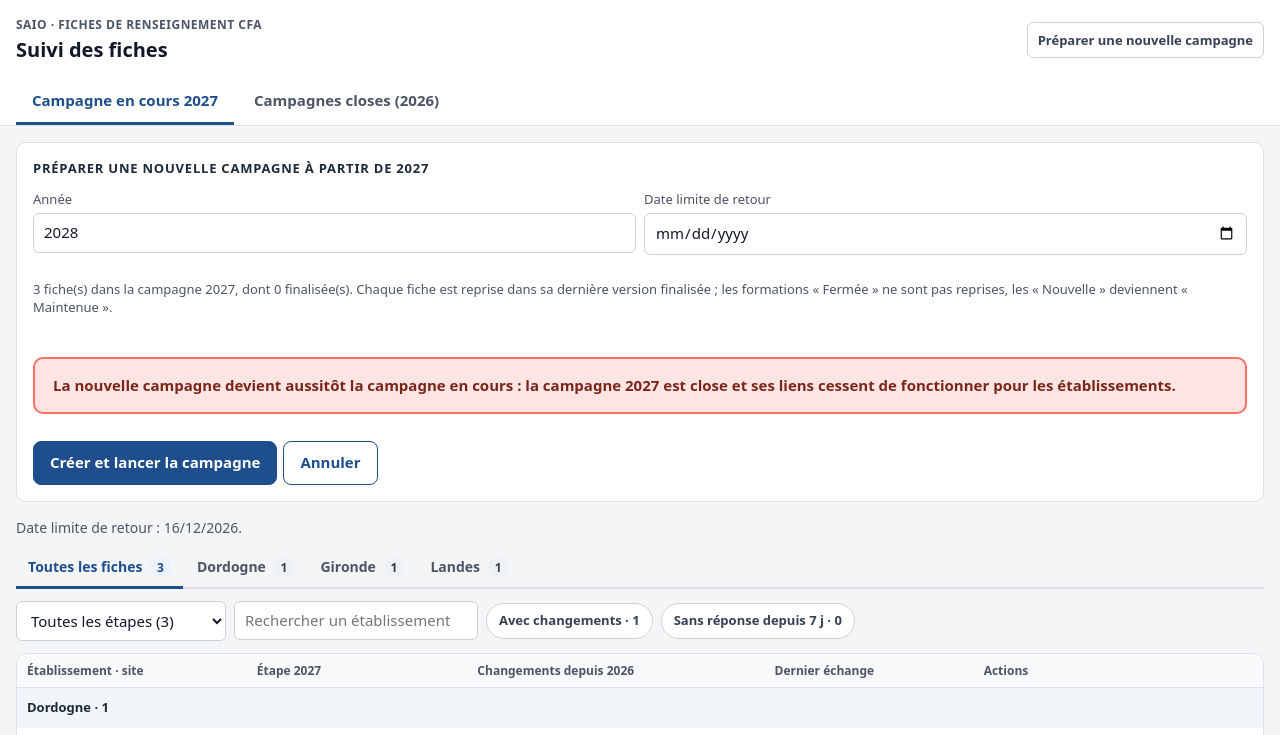
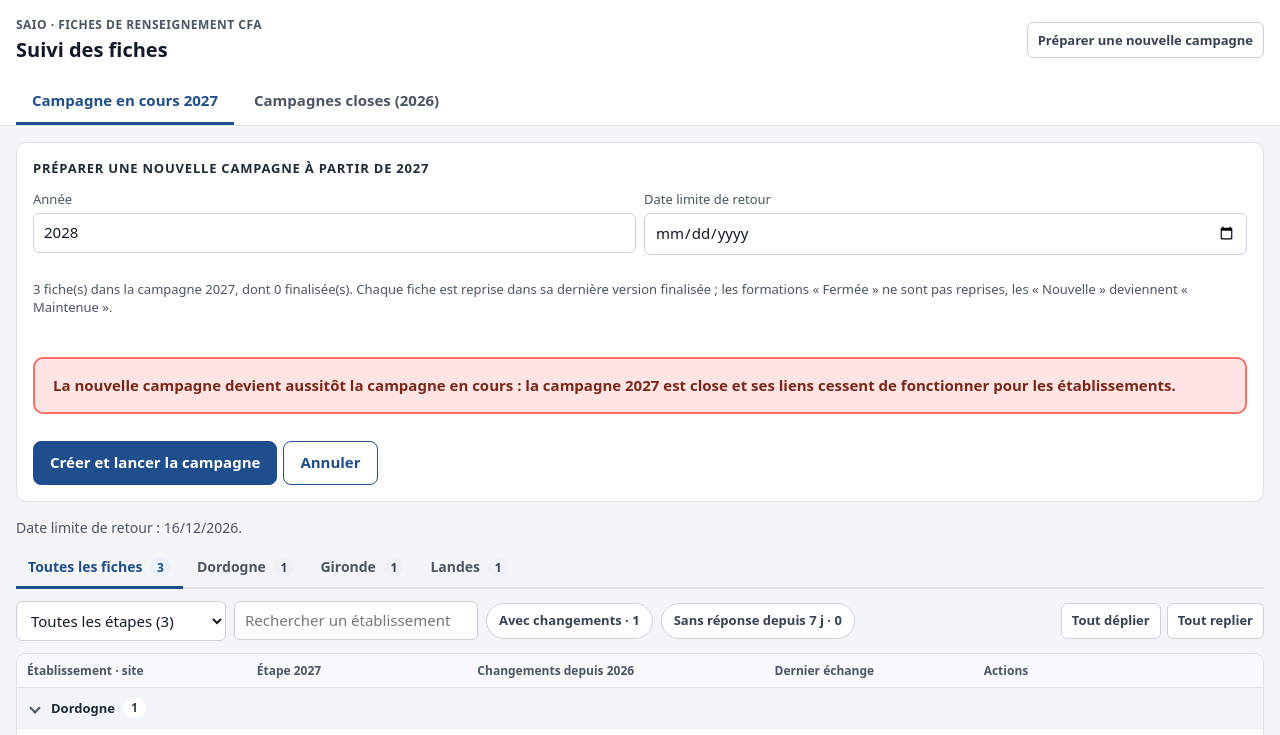
Before and after one commit to brunomauneau-dev/catalogue-CFA, a plain HTML site: page suivi.html in a window 1280 px wide. Both pictures are taken after a click on the button "Préparer une nouvelle campagne". Shown: the top 735 px of the page. Drawn offline with Linux system fonts and the light colour scheme.

Commit message:
Suivi : départements repliables dans « Toutes les fiches » (tout déplier / tout replier)
Co-Authored-By: Claude Opus 5.5 <noreply@anthropic.com>
Claude-Session: https://claude.ai/code/session_016jAg3zBa8RbAq6Y7nuW4RT

```diff
--- a/suivi.css
+++ b/suivi.css
@@ -49,3 +49,9 @@ header .contenu.large{max-width:1400px}
 .onglets-p button{font:inherit;font-size:15px;font-weight:600;color:var(--doux);background:none;border:0;border-bottom:3px solid transparent;padding:10px 16px;min-height:44px;cursor:pointer}
 .onglets-p button[aria-selected="true"]{color:var(--bleu);border-bottom-color:var(--bleu)}
 .onglets-p button:hover{color:var(--bleu)}
+tr.dep td{padding:0}
+.dep-pli{display:flex;align-items:center;gap:8px;width:100%;font:inherit;font-size:13px;font-weight:700;color:#1F2A37;background:none;border:0;padding:10px;min-height:40px;cursor:pointer;text-align:left}
+.dep-pli:hover{background:#E8EDF5}
+.dep-pli .chevron{width:8px;height:8px;border-right:2px solid var(--doux);border-bottom:2px solid var(--doux);transform:rotate(-45deg);margin:0 4px}
+.dep-pli[aria-expanded="true"] .chevron{transform:rotate(45deg)}
+.dep-pli .nb{font-size:12px;font-weight:600;background:#fff;color:#364152;border-radius:999px;padding:1px 8px}
--- a/suivi.js
+++ b/suivi.js
@@ -13,6 +13,7 @@ const JOUR = 86400;
 
 let D = { fiches: [], formations: [], contacts: [], accomp: [], corresp: [], campagnes: [] };
 let CAMP = null, FILTRE = { etape: "", dep: "", texte: "", retard: false }, OUVERTE = null, MSG = null;
+let REPLIES = new Set(); // départements repliés dans « Toutes les fiches »
 let VUE = null, ONGLET = "encours", ARCH = null; // fiche affichée dans le formulaire lié ; onglet en cours / closes
 let PANNEAU = null; // "nouvelle" (préparer la campagne suivante) ou "activer" (confirmation)
 
@@ -157,7 +158,8 @@ function afficher() {
     ${close ? "" : `<select id="fEtape" aria-label="Étape">${ETATS.map(([v, lib]) => `<option value="${v}"${FILTRE.etape === v ? " selected" : ""}>${lib} (${v === "" ? dansDep().length : n(v)})</option>`).join("")}</select>`}
     <input id="fTexte" placeholder="Rechercher un établissement" aria-label="Rechercher" value="${esc(FILTRE.texte)}">
     <button class="puce-filtre" data-avec-ch="1" aria-pressed="${!!FILTRE.ch}">Avec changements · ${nbChg()}</button>
-    ${close ? "" : `<button class="puce-filtre${nbRetard() ? " alerte-filtre" : ""}" data-retard="1" aria-pressed="${FILTRE.retard}">Sans réponse depuis 7 j · ${nbRetard()}</button>`}</div>`;
+    ${close ? "" : `<button class="puce-filtre${nbRetard() ? " alerte-filtre" : ""}" data-retard="1" aria-pressed="${FILTRE.retard}">Sans réponse depuis 7 j · ${nbRetard()}</button>`}
+    ${FILTRE.dep ? "" : `<span class="boutons" style="margin-left:auto"><button class="mini" data-tout-dep="ouvrir">Tout déplier</button><button class="mini" data-tout-dep="replier">Tout replier</button></span>`}</div>`;
   const garde = l => {
     const e = et(l);
     if (FILTRE.etape !== "") { const [a, b] = FILTRE.etape.split("-").map(Number); if (e < a || e > (b ?? a)) return false; }
@@ -171,7 +173,12 @@ function afficher() {
   let corps = "", depCourant = null;
   for (const l of vis) {
     const dep = l.f.Departement || "Sans département";
-    if (!FILTRE.dep && dep !== depCourant) { depCourant = dep; corps += `<tr class="dep"><td colspan="5">${esc(dep)} · ${vis.filter(x => (x.f.Departement || "Sans département") === dep).length}</td></tr>`; }
+    if (!FILTRE.dep && dep !== depCourant) {
+      depCourant = dep;
+      const ouvert = !REPLIES.has(dep);
+      corps += `<tr class="dep"><td colspan="5"><button class="dep-pli" data-replier="${esc(dep)}" aria-expanded="${ouvert}"><span class="chevron" aria-hidden="true"></span>${esc(dep)} <span class="nb">${vis.filter(x => (x.f.Departement || "Sans département") === dep).length}</span></button></td></tr>`;
+    }
+    if (!FILTRE.dep && REPLIES.has(dep)) continue;
     corps += ligne(l.f, l.s, close);
     if (l.s && OUVERTE === l.s.id) corps += `<tr class="detail"><td colspan="5">${detail(l.s, close)}</td></tr>`;
   }
@@ -388,6 +395,8 @@ document.addEventListener("click", async e => {
   const d = b.dataset, fiche = id => D.fiches.find(f => f.id === +id);
   if (d.retard) { FILTRE.retard = !FILTRE.retard; return afficher(); }
   if (d.avecCh) { FILTRE.ch = !FILTRE.ch; return afficher(); }
+  if (d.replier !== undefined) { REPLIES.has(d.replier) ? REPLIES.delete(d.replier) : REPLIES.add(d.replier); return afficher(); }
+  if (d.toutDep) { REPLIES = d.toutDep === "replier" ? new Set(D.fiches.map(f => f.Departement || "Sans département")) : new Set(); return afficher(); }
   if (d.dep !== undefined) { FILTRE.dep = d.dep; OUVERTE = null; return afficher(); }
   if (d.onglet) { ONGLET = d.onglet; choisirCampagne(); OUVERTE = null; VUE = null; MSG = null; PANNEAU = null; FILTRE.etape = ""; FILTRE.retard = false; FILTRE.ch = false; FILTRE.dep = ""; viderSelection(); return afficher(); }
   if (d.voir) {
```
